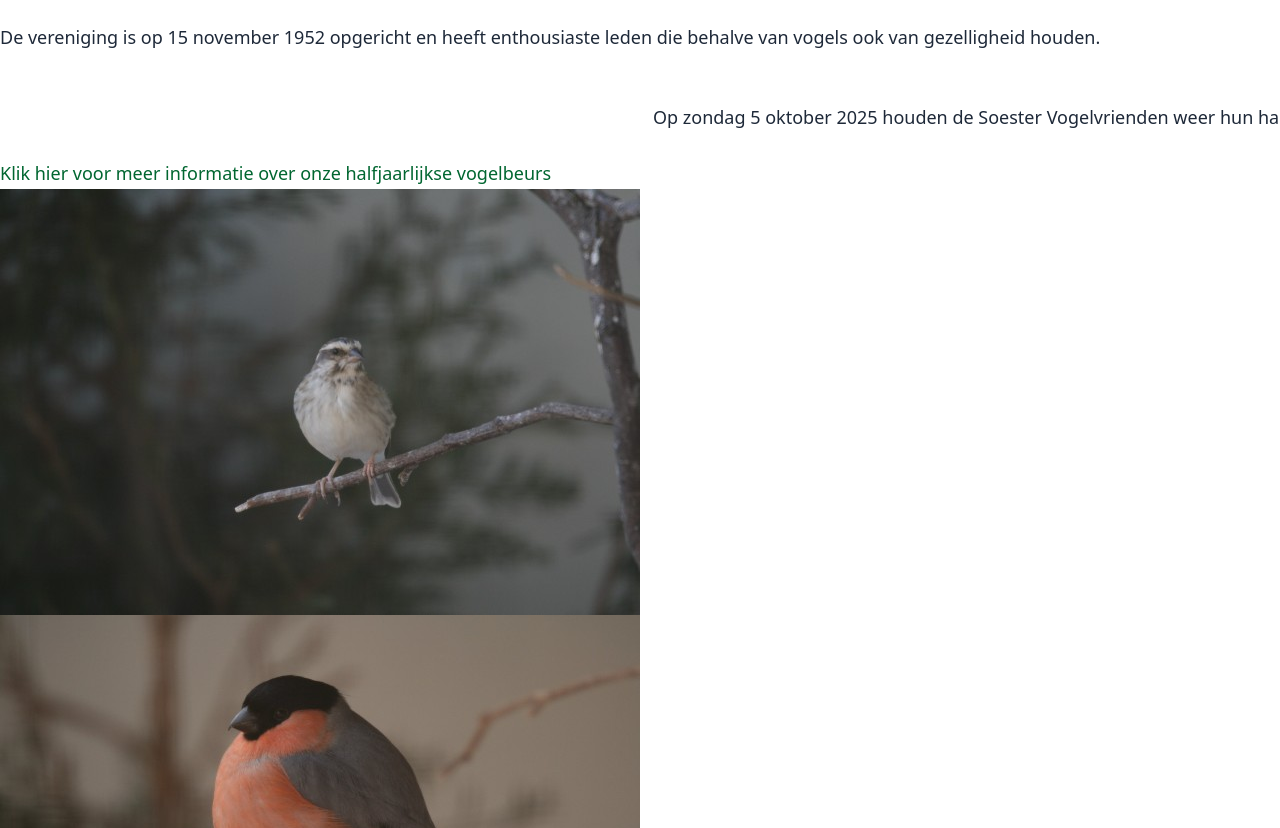
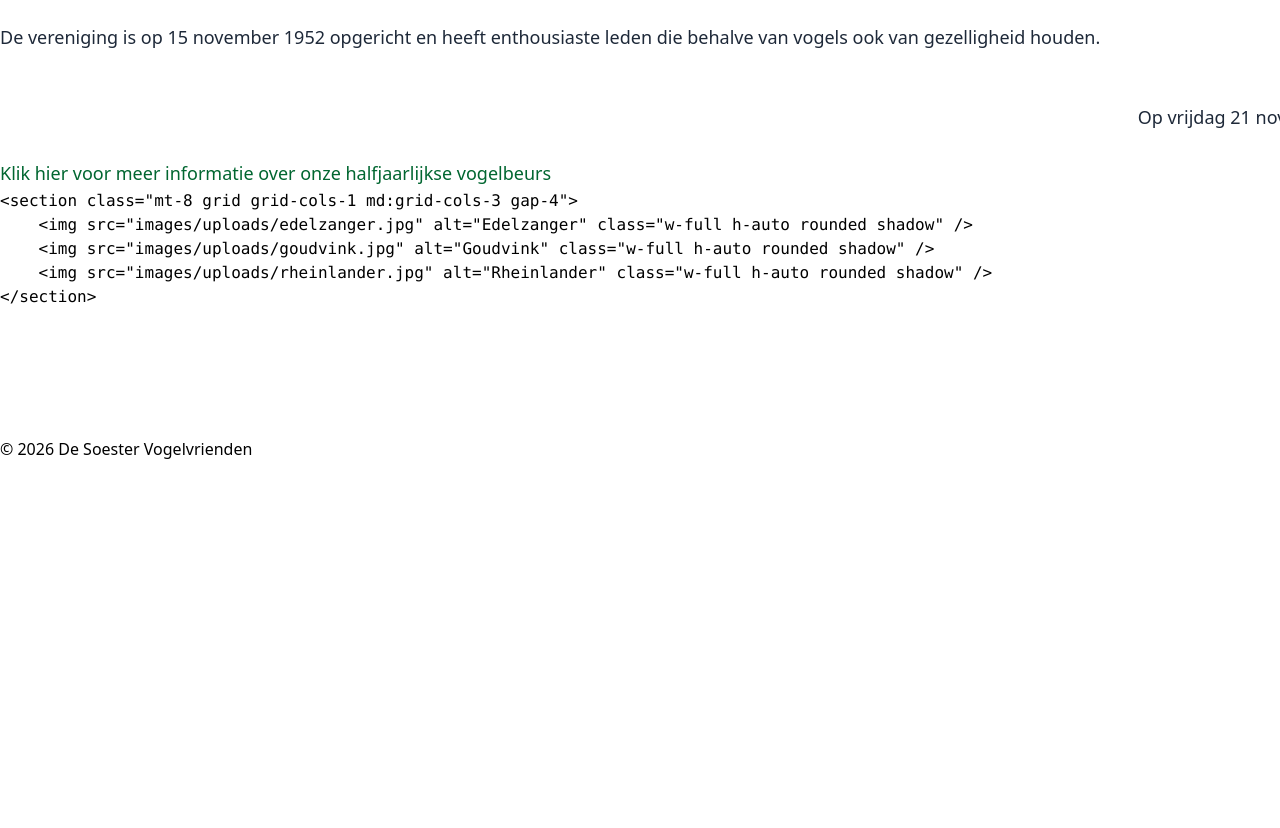
Before and after one commit to Soester-Vogelvrienden/SVV-website, an Eleventy site: page src/pages/index.md in a window 1280 px wide. Shown: the part 1091-1919 px from the top of the page. After the commit the page ends 1552 px from the top, so only its background shows below. Built offline with nearby package versions, Linux system fonts and the light colour scheme; Eleventy itself is replaced by a stand-in of ours; code samples lack their colours; files that its build step writes are made by us from their sources.

Commit message:
Update Pagina's “index”

````diff
--- a/src/pages/index.md
+++ b/src/pages/index.md
@@ -4,8 +4,8 @@ description: De Soester Vogelvrienden is de vereniging van en voor
   vogelliefhebbers in Soest en omgeving.
 layout: page.njk
 ---
+<!-- Main Content -->
 
-<!-- Main Content -->
 <main class="max-w-5xl mx-auto p-4">
 	<section class="prose">
 		<h2 class="text-green-900 font-semibold mb-4">
@@ -20,16 +20,19 @@ layout: page.njk
 			De vereniging is op 15 november 1952 opgericht en heeft enthousiaste leden die behalve van vogels ook van gezelligheid houden.
 		</p>
 		<div class="marquee">
-			<p>Op zondag 5 oktober 2025 houden de Soester Vogelvrienden weer hun halfjaarlijkse vogelbeurs</p>
+			<p>Op vrijdag 21 november van 19.30 tot 22.00 en op zaterdag 22 november van 10.00 tot 16.00 organiseren de Soester Vogelvrienden weer hun jaarlijkse tentoonstelling!</p>
 		</div>
 		<a href="/vogelbeurs" class="inline-block text-green-900 font-medium hover:underline">
 			Klik hier voor meer informatie over onze halfjaarlijkse vogelbeurs
 		</a>
 	</section>
 
-	<section class="mt-8 grid grid-cols-1 md:grid-cols-3 gap-4">
-		<img src="images/uploads/edelzanger.jpg" alt="Edelzanger" class="w-full h-auto rounded shadow" />
-		<img src="images/uploads/goudvink.jpg" alt="Goudvink" class="w-full h-auto rounded shadow" />
-		<img src="images/uploads/rheinlander.jpg" alt="Rheinlander" class="w-full h-auto rounded shadow" />
-	</section>
+```
+<section class="mt-8 grid grid-cols-1 md:grid-cols-3 gap-4">
+	<img src="images/uploads/edelzanger.jpg" alt="Edelzanger" class="w-full h-auto rounded shadow" />
+	<img src="images/uploads/goudvink.jpg" alt="Goudvink" class="w-full h-auto rounded shadow" />
+	<img src="images/uploads/rheinlander.jpg" alt="Rheinlander" class="w-full h-auto rounded shadow" />
+</section>
+```
+
 </main>
````
